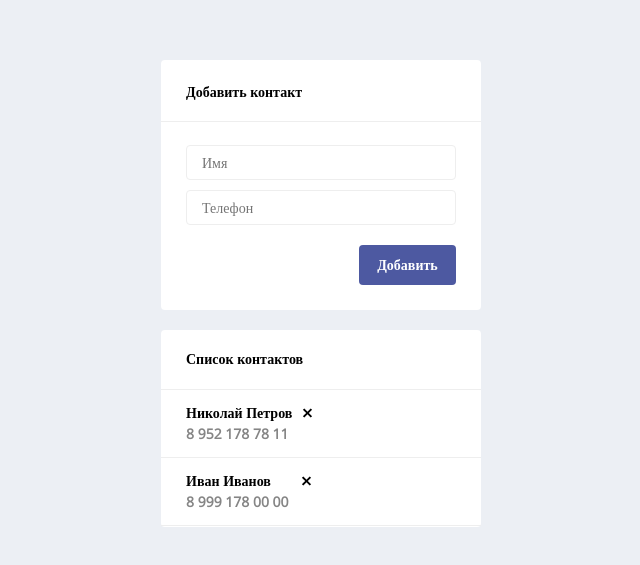
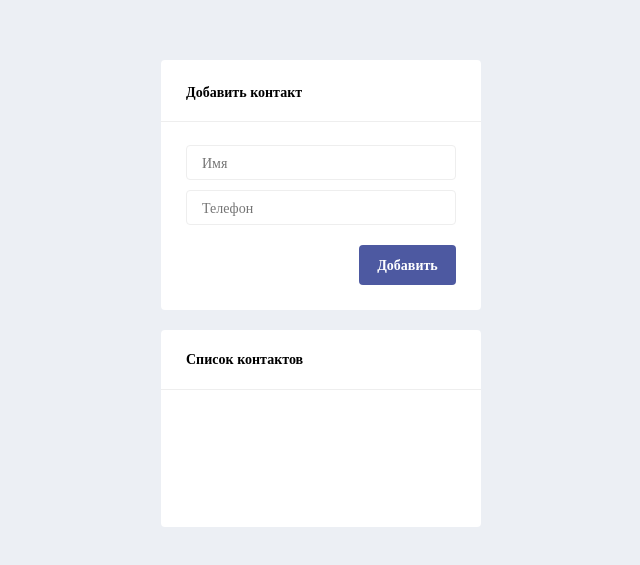
Before and after one commit to antonsaf18/-contact_book, a Vue app: page / in a window 1280 px wide. Shown: the part 107-672 px from the top of the page, without its empty margins (319-959 px from the left). Built offline with nearby package versions, Linux system fonts and the light colour scheme.

Commit message:
delete object

```diff
--- a/src/components/main-content-component/script.js
+++ b/src/components/main-content-component/script.js
@@ -13,26 +13,12 @@ export default {
     data: function () {
         return {
             arrayForContact: [
-                {
-                    name: 'Николай Петров',
-                    number: '8 952 178 78 11',
-                    isClose: true,
-                },
-                {
-                    name: 'Иван Иванов',
-                    number: '8 999 178 00 00',
-                    isClose: true,
-                },
-                {
-                    name: 'Константин Константинов',
-                    number: '8 999 178 22 22',
-                    isClose: true,
-                },
+
             ],
             newContact: {
                 name: '',
                 number: '',
-                isClose: true,
+
             }
         }
     },
@@ -52,7 +38,7 @@ export default {
                 this.newContact = {
                     name: '',
                     number: '',
-                    isClose: true,
+
                 }
             } else {
                 console.log();
```
